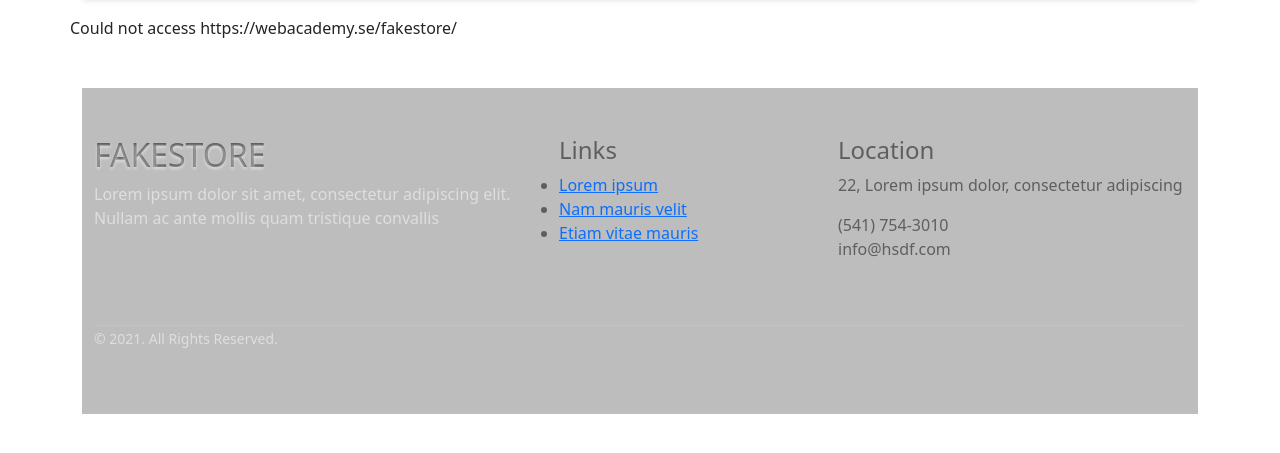
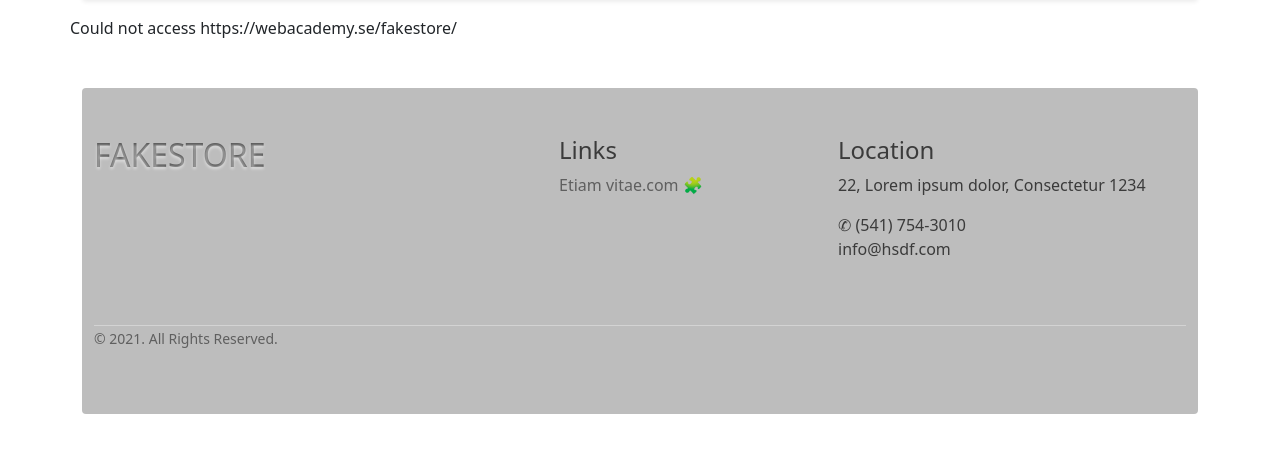
Before and after one commit to paraketsova/fakeStoreAPI_PHP, a PHP site: page / in a window 1280 px wide. Shown: the part 128-581 px from the top of the page. Run offline with PHP 8.4, Linux system fonts and the light colour scheme; data that the repository does not hold is empty.

Commit message:
Update styles

```diff
--- a/App.php
+++ b/App.php
@@ -33,7 +33,7 @@ class App {
     $categories = array('women clothing', 'men clothing', 'jewelery');
 
     echo "<div class='col-2'>
-      <h4>Products categories:</h4>";
+      <h4 id='title_categories'>Products categories:</h4>";
     foreach ($categories as $category) {
       echo "<a class='list-group-item list-group-item-action list-group-item-dark' href='?category=$category' id='link'>" . ucfirst($category) . "</a>";
     }
@@ -76,8 +76,8 @@ class App {
     } else {
       echo "
         <div class='col-4'>
-          <h4>Welcome to our store!</h4>
-          <h6> ← Choose a category from the list</h6>
+          <h4 id='text_welcome'>Welcome to our store!</h4>
+          <h5 id='text_choosing'> ← Choose a category from the list</h5>
         </div>";
     }
   }
--- a/index.php
+++ b/index.php
@@ -19,32 +19,28 @@
     <?php App::main(); ?>
   </div>
 
-  <div class="mt-5 pt-5 pb-5 footer">
+  <div class="mt-5 pt-5 pb-5 footer rounded">
     <div class="container">
       <div class="row">
         <div class="col-lg-5 col-xs-12 about-company">
           <h2 id="titleFooter">FAKESTORE</h2>
-          <p class="pr-5 text-white-50">Lorem ipsum dolor sit amet, consectetur adipiscing elit. Nullam ac ante mollis quam tristique convallis </p>
-          <p><a href="#"><i class="fa fa-facebook-square mr-1"></i></a><a href="#"><i class="fa fa-linkedin-square"></i></a></p>
         </div>
         <div class="col-lg-3 col-xs-12 links">
           <h4 class="mt-lg-0 mt-sm-3">Links</h4>
-            <ul class="m-0 p-0">
-              <li><a href="#">Lorem ipsum</a></li>
-              <li><a href="#">Nam mauris velit</a></li>
-              <li><a href="#">Etiam vitae mauris</a></li>
-            </ul>
+            <div class="m-0 p-0">
+              <a href="#">Etiam vitae.com 🧩</a>
+            </div>
         </div>
         <div class="col-lg-4 col-xs-12 location">
           <h4 class="mt-lg-0 mt-sm-4">Location</h4>
-          <p>22, Lorem ipsum dolor, consectetur adipiscing</p>
-          <p class="mb-0"><i class="fa fa-phone mr-3"></i>(541) 754-3010</p>
+          <p>22, Lorem ipsum dolor, Consectetur 1234</p>
+          <p class="mb-0"><i class="fa fa-phone mr-3"></i>✆ (541) 754-3010</p>
           <p><i class="fa fa-envelope-o mr-3"></i>info@hsdf.com</p>
         </div>
       </div>
       <div class="row mt-5">
         <div class="col" id="copyright">
-          <p class=""><small class="text-white-50">© 2021. All Rights Reserved.</small></p>
+          <p class="copyright_text"><small class="text-50">© 2021. All Rights Reserved.</small></p>
         </div>
       </div>
     </div>
--- a/styles.css
+++ b/styles.css
@@ -1,7 +1,7 @@
 #title, #titleFooter {
   background-color: #565656;
   color: transparent;
-  text-shadow: 0px 2px 3px rgba(255,255,255,0.5);
+  text-shadow: 0px 2px 3px #ffffff80;
   -webkit-background-clip: text;
      -moz-background-clip: text;
           background-clip: text;
@@ -9,6 +9,20 @@
 
 .header {
   background-color: #bdbdbd;
+}
+
+#title_categories {
+  margin-left: 1.5rem;
+  margin-bottom: 2.4rem;
+}
+
+#text_choosing {
+  margin-top: 7rem;
+}
+
+#text_welcome {
+  margin-top: 0.5rem;
+  margin-left: 1rem;
 }
 
 .card {
@@ -19,7 +33,7 @@
 .card:hover {
   transform:scale(1.02);
   background-color: #eeeeee;
-  box-shadow: 0 4px 8px 0 rgba(0, 0, 0, 0.2), 0 6px 20px 0 rgba(0, 0, 0, 0.19);
+  box-shadow: 0 4px 8px 0 #00000033, 0 6px 20px 0 rgba(0, 0, 0, 0.19);
 }
 
 .card-title {
@@ -40,37 +54,20 @@
 
 .footer {
   background: #bdbdbd;
-  color: #5f5f5f;
+  color: #3b3b3b;
 }
 
-.footer.links ul {
-  list-style-type: none;
-}
-.footer.links li a{
-  color: white;
-  transition: color .2s;
-}
-.footer.links li a:hover{
-  text-decoration:none;
+.footer a {
   color: #5f5f5f;
-}
-.footer.about-company i {
-  font-size: 25px;
-
-}
-.footer.about-company p {
-  color: #5f5f5f;
+  text-decoration: none;
 }
 
-.footer.about-company a:hover {
-  color: #5f5f5f;
-}
-.footer.location i{
-  font-size: 18px;
+.footer.location i {
+  font-size: 0.7rem;
   color: #5f5f5f;
 }
 
 #copyright p {
-  border-top:1px solid rgba(255,255,255,.1);
-    color: #5f5f5f;
+  border-top:1px solid lightgrey;
+  color: #5f5f5f;
 }
```
